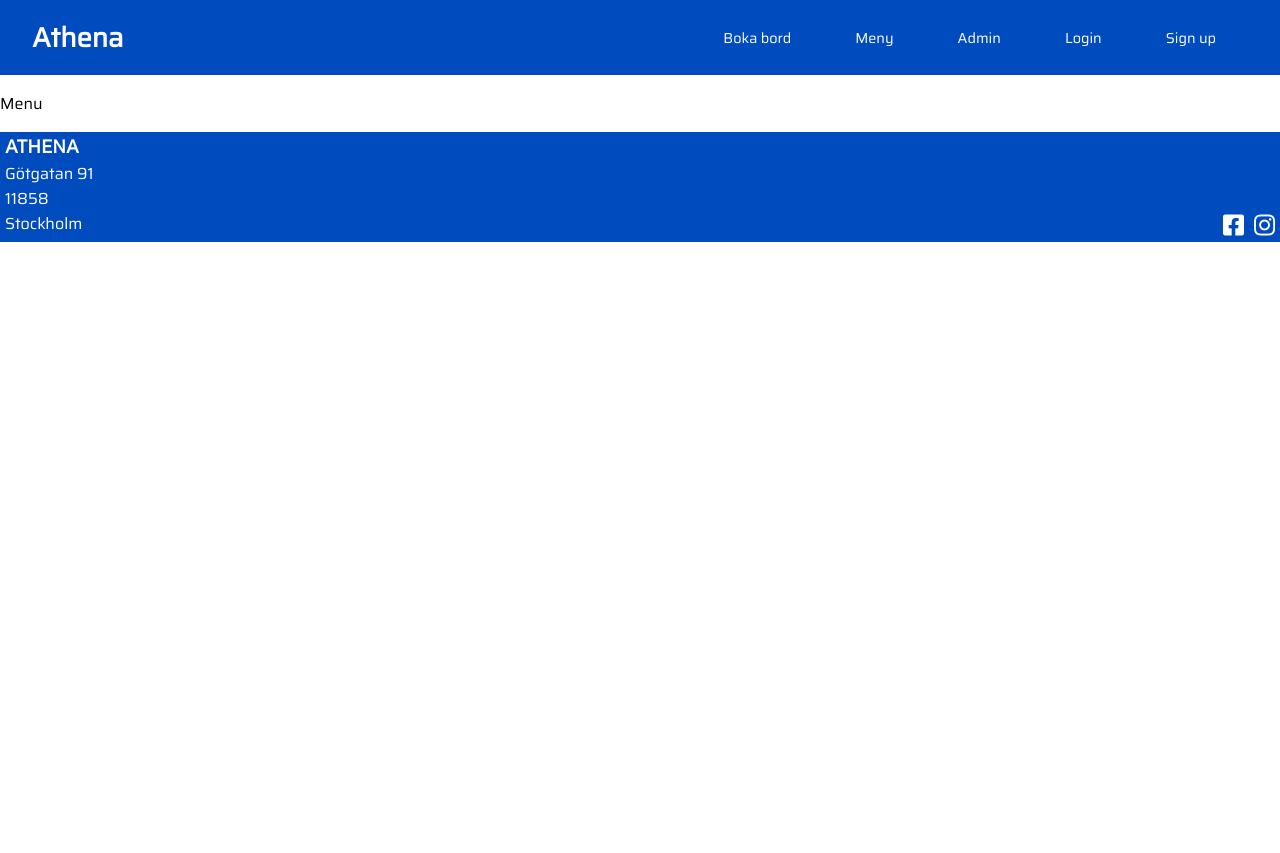
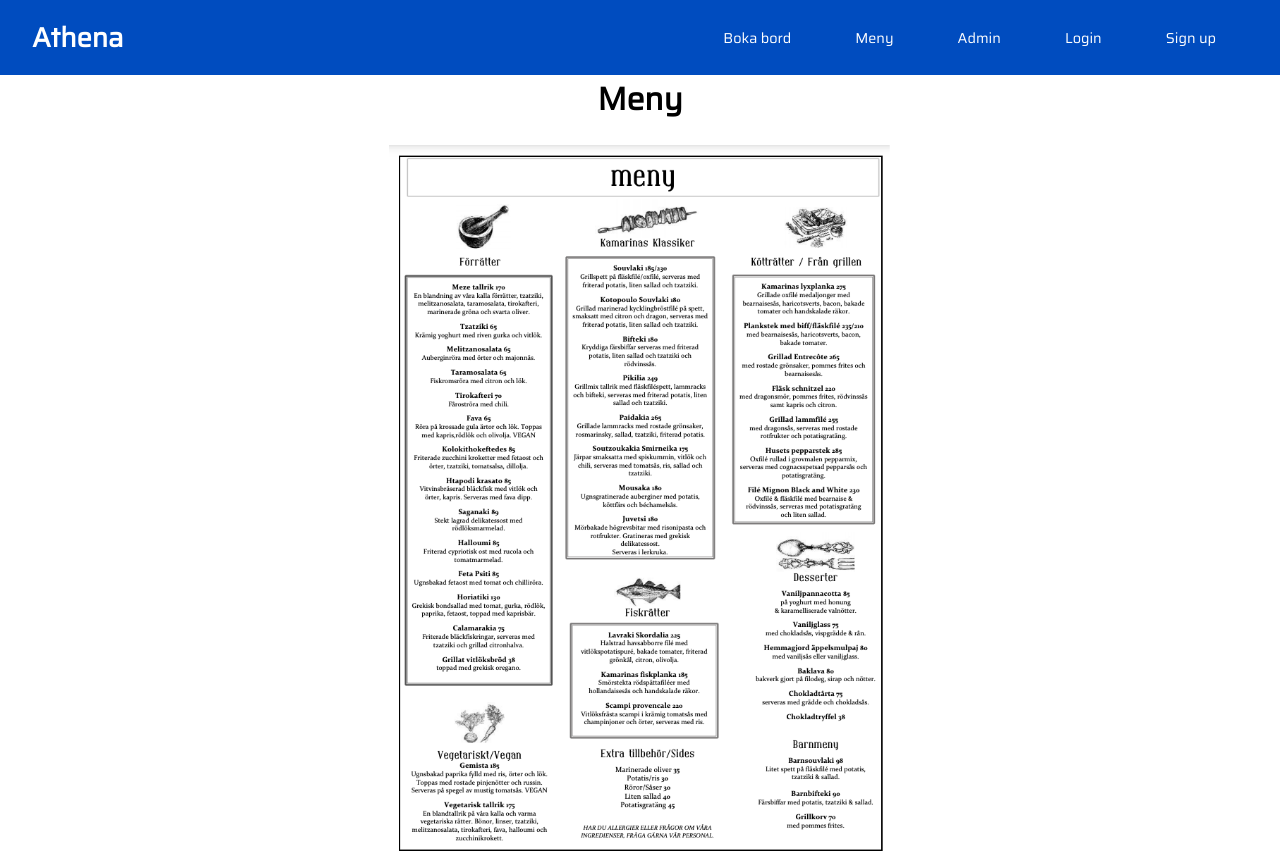
Before and after one commit to iidalindh/Restaurant, a React (Create React App) app in the folder Client/: page /menu in a window 1280 px wide. Shown: the top 853 px of the page. Before the commit the page ends 800 px from the top, so only its background shows below. Built offline with nearby package versions, Linux system fonts and the light colour scheme; no server answers.

Commit message:
added menu component

```diff
--- a/Client/src/components/Menu.tsx
+++ b/Client/src/components/Menu.tsx
@@ -1,13 +1,31 @@
-import React from 'react'
-import { Footer } from './footer/Footer'
-import { Navbar } from './navbar/Navbar'
+import React from "react";
+import styled from "styled-components";
+import { Footer } from "./footer/Footer";
+import { Navbar } from "./navbar/Navbar";
 
 export const Menu = () => {
-    return (
-        <>
-            <Navbar />
-           <p>Menu</p>
-           <Footer/>
-        </>
-    )
-}
+  return (
+    <>
+      <Navbar />
+      <ImgDiv>
+        <h1>Meny</h1>
+        <img src="/Meny.png" alt="Menu"></img>
+      </ImgDiv>
+      <Footer />
+    </>
+  );
+};
+
+const ImgDiv = styled.div`
+  height: 100vh;
+  width: 100%;
+  display: flex;
+  flex-direction: column;
+  justify-content: center;
+  align-items: center;
+
+  img {
+    height: 90vh;
+    margin-bottom: 2rem;
+  }
+`;
```
Also changed, not shown: Client/public/Meny.png (added).
